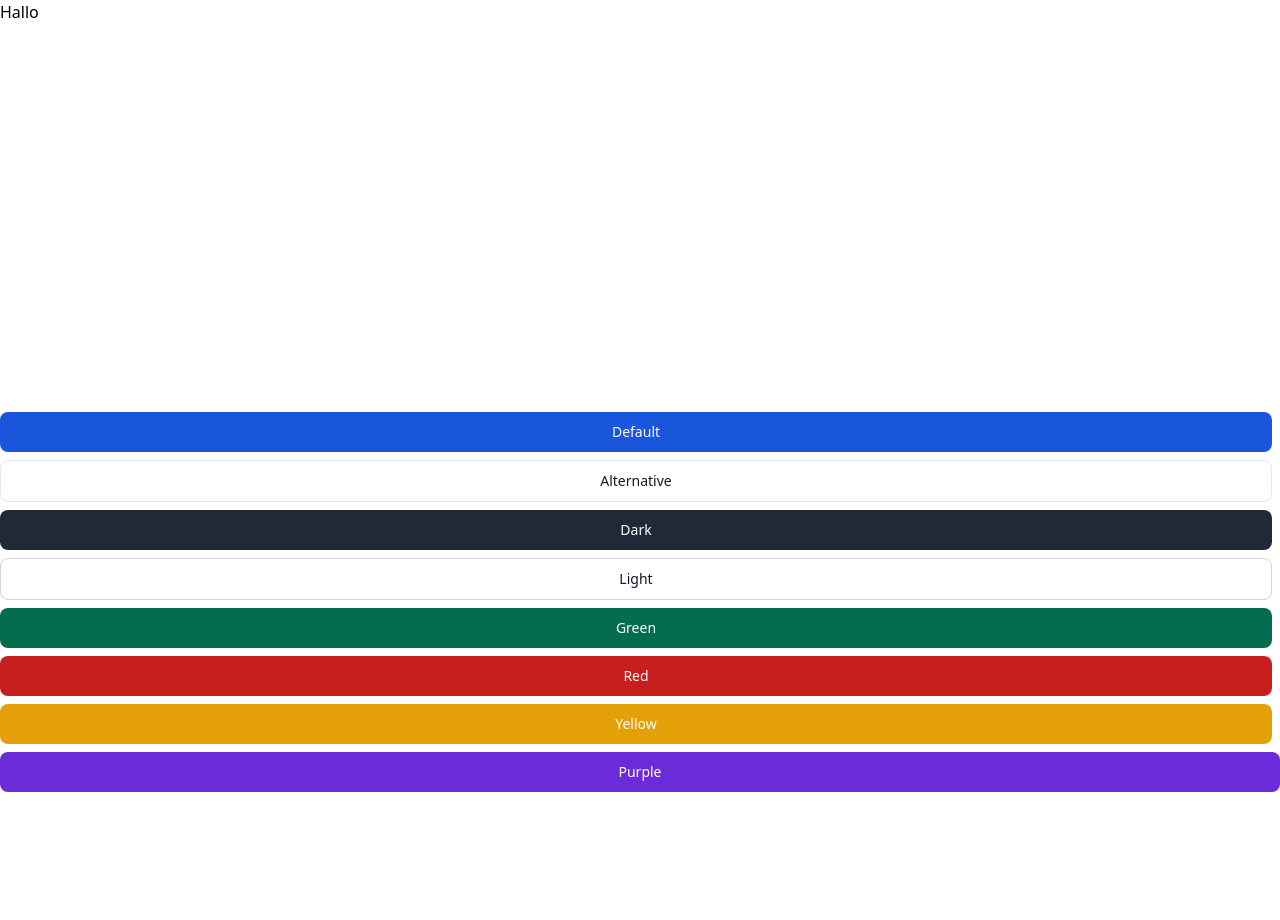
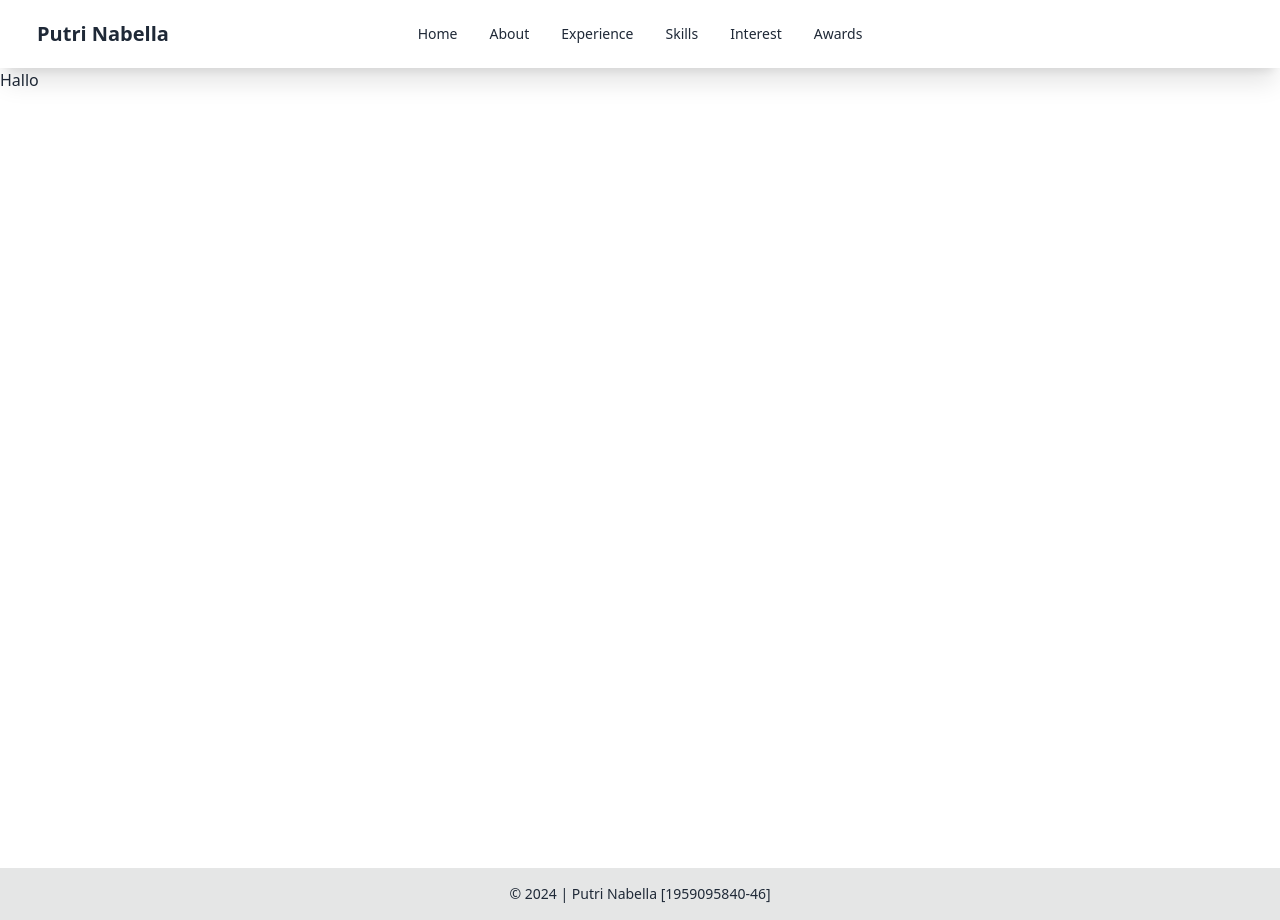
Before and after one commit to putrinabella/react-portfolio, a React (Vite) app: page / in a window 1280 px wide. Before the commit the page ends 800 px from the top, so only its background shows below. Built offline with nearby package versions, Linux system fonts and the light colour scheme.

Commit message:
feat: navbar and footer

```diff
--- a/package.json
+++ b/package.json
@@ -10,9 +10,9 @@
     "preview": "vite preview"
   },
   "dependencies": {
-    "flowbite-react": "^0.10.1",
     "react": "^18.3.1",
-    "react-dom": "^18.3.1"
+    "react-dom": "^18.3.1",
+    "react-router-dom": "^6.26.2"
   },
   "devDependencies": {
     "@eslint/js": "^9.9.0",
@@ -20,6 +20,7 @@
     "@types/react-dom": "^18.3.0",
     "@vitejs/plugin-react": "^4.3.1",
     "autoprefixer": "^10.4.20",
+    "daisyui": "^4.12.10",
     "eslint": "^9.9.0",
     "eslint-plugin-react": "^7.35.0",
     "eslint-plugin-react-hooks": "^5.1.0-rc.0",
--- a/src/components/Footer.jsx
+++ b/src/components/Footer.jsx
@@ -1,62 +1,9 @@
 const Footer = () => {
   return (
-    <footer className="footer footer-center bg-SageGreen text-primary-content p-10">
+    <footer className="footer footer-center bg-base-300 text-base-content p-4">
       <aside>
-        <svg
-          width="50"
-          height="50"
-          viewBox="0 0 24 24"
-          xmlns="http://www.w3.org/2000/svg"
-          fillRule="evenodd"
-          clipRule="evenodd"
-          className="inline-block fill-current"
-        >
-          <path d="M22.672 15.226l-2.432.811.841 2.515c.33 1.019-.209 2.127-1.23 2.456-1.15.325-2.148-.321-2.463-1.226l-.84-2.518-5.013 1.677.84 2.517c.391 1.203-.434 2.542-1.831 2.542-.88 0-1.601-.564-1.86-1.314l-.842-2.516-2.431.809c-1.135.328-2.145-.317-2.463-1.229-.329-1.018.211-2.127 1.231-2.456l2.432-.809-1.621-4.823-2.432.808c-1.355.384-2.558-.59-2.558-1.839 0-.817.509-1.582 1.327-1.846l2.433-.809-.842-2.515c-.33-1.02.211-2.129 1.232-2.458 1.02-.329 2.13.209 2.461 1.229l.842 2.515 5.011-1.677-.839-2.517c-.403-1.238.484-2.553 1.843-2.553.819 0 1.585.509 1.85 1.326l.841 2.517 2.431-.81c1.02-.33 2.131.211 2.461 1.229.332 1.018-.21 2.126-1.23 2.456l-2.433.809 1.622 4.823 2.433-.809c1.242-.401 2.557.484 2.557 1.838 0 .819-.51 1.583-1.328 1.847m-8.992-6.428l-5.01 1.675 1.619 4.828 5.011-1.674-1.62-4.829z"></path>
-        </svg>
-        <p className="font-bold">
-          Discover Deals Now!
-          <br />
-          Providing reliable market place since 2024
-        </p>
-        © 2024 | Putri Nabella [1959095840-46]
+        <p>&copy; 2024 | Putri Nabella [1959095840-46]</p>
       </aside>
-      <nav>
-        <div className="grid grid-flow-col gap-4">
-          <a href="">
-            <svg
-              xmlns="http://www.w3.org/2000/svg"
-              width="24"
-              height="24"
-              viewBox="0 0 24 24"
-              className="fill-current"
-            >
-              <path d="M24 4.557c-.883.392-1.832.656-2.828.775 1.017-.609 1.798-1.574 2.165-2.724-.951.564-2.005.974-3.127 1.195-.897-.957-2.178-1.555-3.594-1.555-3.179 0-5.515 2.966-4.797 6.045-4.091-.205-7.719-2.165-10.148-5.144-1.29 2.213-.669 5.108 1.523 6.574-.806-.026-1.566-.247-2.229-.616-.054 2.281 1.581 4.415 3.949 4.89-.693.188-1.452.232-2.224.084.626 1.956 2.444 3.379 4.6 3.419-2.07 1.623-4.678 2.348-7.29 2.04 2.179 1.397 4.768 2.212 7.548 2.212 9.142 0 14.307-7.721 13.995-14.646.962-.695 1.797-1.562 2.457-2.549z"></path>
-            </svg>
-          </a>
-          <a>
-            <svg
-              xmlns="http://www.w3.org/2000/svg"
-              width="24"
-              height="24"
-              viewBox="0 0 24 24"
-              className="fill-current"
-            >
-              <path d="M19.615 3.184c-3.604-.246-11.631-.245-15.23 0-3.897.266-4.356 2.62-4.385 8.816.029 6.185.484 8.549 4.385 8.816 3.6.245 11.626.246 15.23 0 3.897-.266 4.356-2.62 4.385-8.816-.029-6.185-.484-8.549-4.385-8.816zm-10.615 12.816v-8l8 3.993-8 4.007z"></path>
-            </svg>
-          </a>
-          <a>
-            <svg
-              xmlns="http://www.w3.org/2000/svg"
-              width="24"
-              height="24"
-              viewBox="0 0 24 24"
-              className="fill-current"
-            >
-              <path d="M9 8h-3v4h3v12h5v-12h3.642l.358-4h-4v-1.667c0-.955.192-1.333 1.115-1.333h2.885v-5h-3.808c-3.596 0-5.192 1.583-5.192 4.615v3.385z"></path>
-            </svg>
-          </a>
-        </div>
-      </nav>
     </footer>
   );
 };
--- a/src/components/Navbar.jsx
+++ b/src/components/Navbar.jsx
@@ -1,143 +1,25 @@
-import { useEffect } from "react";
-import { useSelector } from "react-redux";
 import { useNavigate } from "react-router-dom";
 
 const Navbar = () => {
   const navigate = useNavigate();
 
-  // Access cart items from Redux state
-  const cartItems = useSelector((state) => state.cart.items);
-  // Calculate total quantity of items in the cart
-  const totalQuantity = cartItems.reduce(
-    (total, item) => total + item.quantity,
-    0
-  );
-  // Calculate subtotal price
-  const subtotal = cartItems.reduce(
-    (total, item) => total + item.price * item.quantity,
-    0
-  );
-
-  // Format subtotal as currency
-  const formattedSubtotal = new Intl.NumberFormat("en-US", {
-    style: "currency",
-    currency: "USD",
-  }).format(subtotal); // Format to dollar currency
-
-  useEffect(() => {
-    console.log("UseEffect yang harus jalan di awal");
-  }, []);
-
-  function handleCartRedirect() {
-    console.log("mau pindah");
-    navigate("/cart");
-  }
-
-  const handleLogoutRedirect = () => {
-    console.log("Logging out...");
-    // Remove the specific item from local storage
-    localStorage.removeItem("token");
-    navigate("/login");
-  };
-
-  const handleLoginRedirect = () => {
-    navigate("/login");
-  };
-
-  const handleHomeRedirect = () => {
-    navigate("/");
-  };
-
-  const token = localStorage.getItem("token");
-
   return (
-    <div className="navbar bg-SageGreen fixed top-0 left-0 right-0 z-50 shadow-lg">
-      <div className="flex-1">
-        <a className="btn btn-ghost text-xl text-white">Discover Deals Now</a>
-      </div>
-      <div className="flex-none">
-        <div className="dropdown dropdown-end">
-          <div
-            className="btn btn-ghost btn-circle"
-            aria-label="Home"
-            role="button"
-            onClick={handleHomeRedirect}
-          >
-            <div className="indicator">
-              <svg
-                xmlns="http://www.w3.org/2000/svg"
-                fill="none"
-                viewBox="0 0 24 24"
-                strokeWidth={1.5}
-                stroke="currentColor"
-                className="size-6 text-white"
-              >
-                <path
-                  strokeLinecap="round"
-                  strokeLinejoin="round"
-                  d="m2.25 12 8.954-8.955c.44-.439 1.152-.439 1.591 0L21.75 12M4.5 9.75v10.125c0 .621.504 1.125 1.125 1.125H9.75v-4.875c0-.621.504-1.125 1.125-1.125h2.25c.621 0 1.125.504 1.125 1.125V21h4.125c.621 0 1.125-.504 1.125-1.125V9.75M8.25 21h8.25"
-                />
-              </svg>
-            </div>
-          </div>
-          <div tabIndex={0} role="button" className="btn btn-ghost btn-circle">
-            <div className="indicator">
-              <svg
-                xmlns="http://www.w3.org/2000/svg"
-                fill="none"
-                viewBox="0 0 24 24"
-                strokeWidth={1.5}
-                stroke="currentColor"
-                className="size-6 text-white"
-              >
-                <path
-                  strokeLinecap="round"
-                  strokeLinejoin="round"
-                  d="M2.25 3h1.386c.51 0 .955.343 1.087.835l.383 1.437M7.5 14.25a3 3 0 0 0-3 3h15.75m-12.75-3h11.218c1.121-2.3 2.1-4.684 2.924-7.138a60.114 60.114 0 0 0-16.536-1.84M7.5 14.25 5.106 5.272M6 20.25a.75.75 0 1 1-1.5 0 .75.75 0 0 1 1.5 0Zm12.75 0a.75.75 0 1 1-1.5 0 .75.75 0 0 1 1.5 0Z"
-                />
-              </svg>
-              <span className="badge badge-sm indicator-item">
-                {totalQuantity}
-              </span>
-            </div>
-          </div>
-          <div
-            tabIndex={0}
-            className="card card-compact dropdown-content bg-base-100 z-[1] mt-3 w-52 shadow"
-          >
-            <div className="card-body">
-              <span className="text-lg font-bold">{totalQuantity} Items</span>
-              <span className="text-info">Subtotal: {formattedSubtotal}</span>
-              <div className="card-actions">
-                <button
-                  onClick={handleCartRedirect}
-                  className="btn btn-primary btn-block"
-                >
-                  View cart
-                </button>
-              </div>
-            </div>
-          </div>
-        </div>
-
-        <div className="dropdown dropdown-end">
-          <div
-            tabIndex={0}
-            role="button"
-            className="btn btn-ghost btn-circle avatar"
-          >
+    <div className="navbar bg-base-100 shadow-xl sticky top-0 z-50 px-5">
+      <div className="navbar-start">
+        <div className="dropdown">
+          <div tabIndex={0} role="button" className="btn btn-ghost lg:hidden">
             <svg
               xmlns="http://www.w3.org/2000/svg"
+              className="h-5 w-5"
               fill="none"
               viewBox="0 0 24 24"
-              strokeWidth={1.5}
               stroke="currentColor"
-              className="size-6 text-white"
             >
               <path
                 strokeLinecap="round"
                 strokeLinejoin="round"
-                d="M17.982 18.725A7.488 7.488 0 0 0 12 15.75a7.488 7.488 0 0 0-5.982 2.975m11.963 0a9 9 0 1 0-11.963 0m11.963 0A8.966 8.966 0 0 1 12 21a8.966 8.966 0 0 1-5.982-2.275M15 9.75a3 3 0 1 1-6 0 3 3 0 0 1 6 0Z"
+                strokeWidth="2"
+                d="M4 6h16M4 12h8m-8 6h16"
               />
             </svg>
           </div>
@@ -146,23 +28,52 @@ const Navbar = () => {
             className="menu menu-sm dropdown-content bg-base-100 rounded-box z-[1] mt-3 w-52 p-2 shadow"
           >
             <li>
-              <a className="justify-between">
-                Profile
-                <span className="badge">New</span>
-              </a>
+              <button onClick={() => navigate(`/`)}>Home</button>
             </li>
-            {token ? ( // Conditional rendering based on token
-              <li>
-                <a onClick={handleLogoutRedirect}>Logout</a>
-              </li>
-            ) : (
-              <li>
-                <a onClick={handleLoginRedirect}>Login</a>
-              </li>
-            )}
+            <li>
+              <button onClick={() => navigate(`/about`)}>About</button>
+            </li>
+            <li>
+              <button onClick={() => navigate(`/experience`)}>
+                Experience
+              </button>
+            </li>
+            <li>
+              <button onClick={() => navigate(`/skills`)}>Skills</button>
+            </li>
+            <li>
+              <button onClick={() => navigate(`/interest`)}>Interest</button>
+            </li>
+            <li>
+              <button onClick={() => navigate(`/awards`)}>Awards</button>
+            </li>
           </ul>
         </div>
+        <a className="btn btn-ghost text-xl">Putri Nabella</a>
       </div>
+      <div className="navbar-center hidden lg:flex">
+        <ul className="menu menu-horizontal px-1">
+          <li>
+            <button onClick={() => navigate(`/`)}>Home</button>
+          </li>
+          <li>
+            <button onClick={() => navigate(`/about`)}>About</button>
+          </li>
+          <li>
+            <button onClick={() => navigate(`/experience`)}>Experience</button>
+          </li>
+          <li>
+            <button onClick={() => navigate(`/skills`)}>Skills</button>
+          </li>
+          <li>
+            <button onClick={() => navigate(`/interest`)}>Interest</button>
+          </li>
+          <li>
+            <button onClick={() => navigate(`/awards`)}>Awards</button>
+          </li>
+        </ul>
+      </div>
+      <div className="navbar-end">{/* <a className="btn">Button</a> */}</div>
     </div>
   );
 };
--- a/src/layout/MainLayout.jsx
+++ b/src/layout/MainLayout.jsx
@@ -4,7 +4,7 @@ import { Outlet } from "react-router-dom";
 
 export default function MainLayout() {
   return (
-    <div className="main-layout pt-16">
+    <div className="main-layout min-h-screen flex flex-col">
       <Navbar />
       <Outlet />
       <Footer />
--- a/src/main.jsx
+++ b/src/main.jsx
@@ -1,10 +1,10 @@
-import { StrictMode } from 'react'
-import { createRoot } from 'react-dom/client'
-import App from './App.jsx'
-import './index.css'
-
-createRoot(document.getElementById('root')).render(
+import { StrictMode } from "react";
+import { createRoot } from "react-dom/client";
+import { RouterProvider } from "react-router-dom";
+import router from "./route/router";
+import "./index.css";
+createRoot(document.getElementById("root")).render(
   <StrictMode>
-    <App />
-  </StrictMode>,
-)
+    <RouterProvider router={router} />
+  </StrictMode>
+);
--- a/src/pages/HomePage.jsx
+++ b/src/pages/HomePage.jsx
@@ -2,55 +2,6 @@ const HomePage = () => {
   return (
     <div className="flex flex-col min-h-screen">
       <div className="flex-grow">Hallo</div>
-
-      <button
-        type="button"
-        className="text-white bg-blue-700 hover:bg-blue-800 focus:ring-4 focus:ring-blue-300 font-medium rounded-lg text-sm px-5 py-2.5 me-2 mb-2 dark:bg-blue-600 dark:hover:bg-blue-700 focus:outline-none dark:focus:ring-blue-800"
-      >
-        Default
-      </button>
-      <button
-        type="button"
-        className="py-2.5 px-5 me-2 mb-2 text-sm font-medium text-gray-900 focus:outline-none bg-white rounded-lg border border-gray-200 hover:bg-gray-100 hover:text-blue-700 focus:z-10 focus:ring-4 focus:ring-gray-100 dark:focus:ring-gray-700 dark:bg-gray-800 dark:text-gray-400 dark:border-gray-600 dark:hover:text-white dark:hover:bg-gray-700"
-      >
-        Alternative
-      </button>
-      <button
-        type="button"
-        className="text-white bg-gray-800 hover:bg-gray-900 focus:outline-none focus:ring-4 focus:ring-gray-300 font-medium rounded-lg text-sm px-5 py-2.5 me-2 mb-2 dark:bg-gray-800 dark:hover:bg-gray-700 dark:focus:ring-gray-700 dark:border-gray-700"
-      >
-        Dark
-      </button>
-      <button
-        type="button"
-        className="text-gray-900 bg-white border border-gray-300 focus:outline-none hover:bg-gray-100 focus:ring-4 focus:ring-gray-100 font-medium rounded-lg text-sm px-5 py-2.5 me-2 mb-2 dark:bg-gray-800 dark:text-white dark:border-gray-600 dark:hover:bg-gray-700 dark:hover:border-gray-600 dark:focus:ring-gray-700"
-      >
-        Light
-      </button>
-      <button
-        type="button"
-        className="focus:outline-none text-white bg-green-700 hover:bg-green-800 focus:ring-4 focus:ring-green-300 font-medium rounded-lg text-sm px-5 py-2.5 me-2 mb-2 dark:bg-green-600 dark:hover:bg-green-700 dark:focus:ring-green-800"
-      >
-        Green
-      </button>
-      <button
-        type="button"
-        className="focus:outline-none text-white bg-red-700 hover:bg-red-800 focus:ring-4 focus:ring-red-300 font-medium rounded-lg text-sm px-5 py-2.5 me-2 mb-2 dark:bg-red-600 dark:hover:bg-red-700 dark:focus:ring-red-900"
-      >
-        Red
-      </button>
-      <button
-        type="button"
-        className="focus:outline-none text-white bg-yellow-400 hover:bg-yellow-500 focus:ring-4 focus:ring-yellow-300 font-medium rounded-lg text-sm px-5 py-2.5 me-2 mb-2 dark:focus:ring-yellow-900"
-      >
-        Yellow
-      </button>
-      <button
-        type="button"
-        className="focus:outline-none text-white bg-purple-700 hover:bg-purple-800 focus:ring-4 focus:ring-purple-300 font-medium rounded-lg text-sm px-5 py-2.5 mb-2 dark:bg-purple-600 dark:hover:bg-purple-700 dark:focus:ring-purple-900"
-      >
-        Purple
-      </button>
     </div>
   );
 };
--- a/tailwind.config.js
+++ b/tailwind.config.js
@@ -1,15 +1,20 @@
-const flowbite = require("flowbite-react/tailwind");
 /** @type {import('tailwindcss').Config} */
+
+import daisyui from "daisyui"
+
 export default {
   content: [
     "./index.html",
     "./src/**/*.{js,ts,jsx,tsx}",
-    flowbite.content(),
   ],
   theme: {
     extend: {},
   },
   plugins: [
-    flowbite.plugin(),
+    daisyui,
   ],
+  daisyui: {
+    themes: ["light", "night"],
+    darkTheme: "night"
+  },
 }
```
Also changed, not shown: src/route/router.jsx (+0 -31 lines), 1 other file (tests, documents, lock files or other folders).
